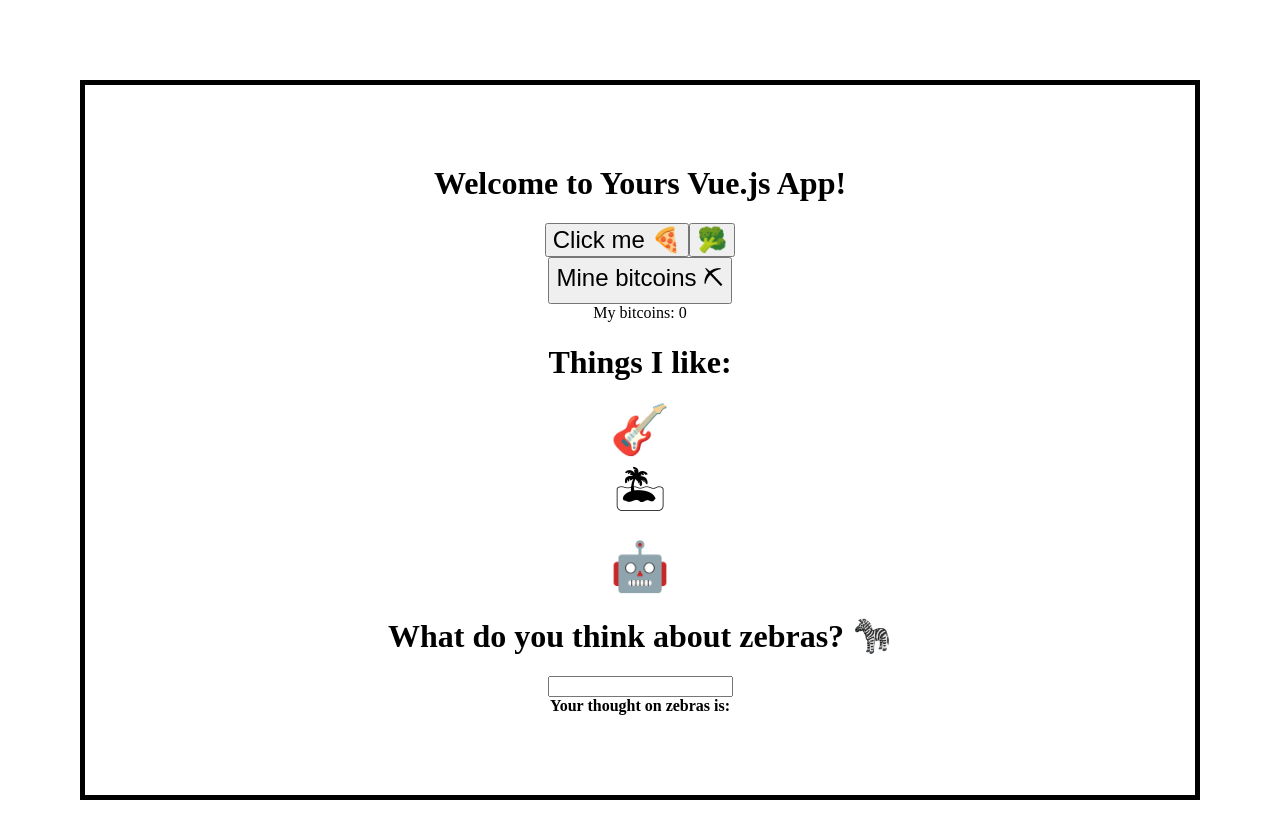
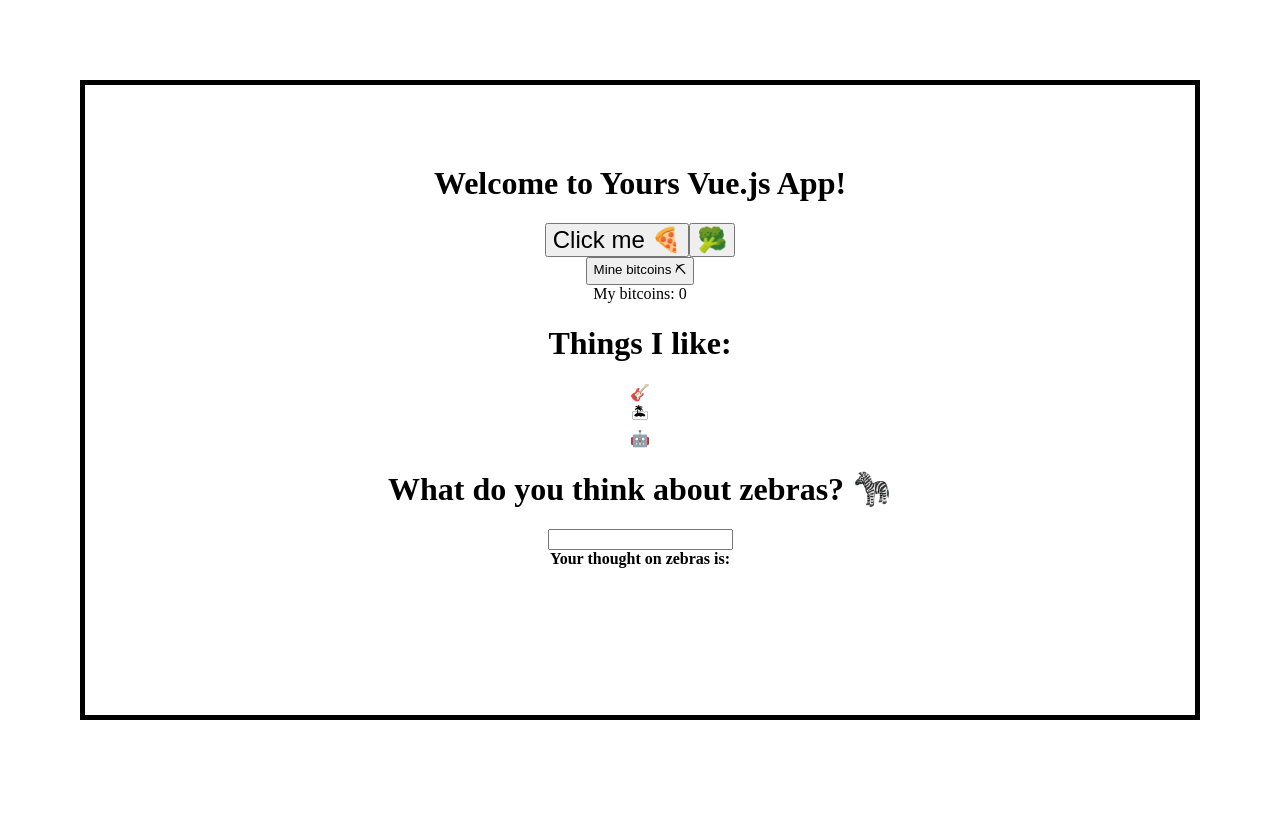
Before and after one commit to ellipticaldoor/vue-example, a Vue app: page / in a window 1280 px wide. Shown: the top 838 px of the page. After the commit the page ends 800 px from the top, so only its background shows below. Built offline with nearby package versions, Linux system fonts and the light colour scheme.

Commit message:
Add About and Bitcoin components

```diff
--- a/src/App.vue
+++ b/src/App.vue
@@ -6,28 +6,24 @@
 
 		<div>{{ '🥑'.repeat(this.foodCounter) }}</div>
 
-		<button v-on:click="minedTimes += 1">Mine bitcoins ⛏</button>
-		<div>My bitcoins: {{ bitcoins }}</div>
-		<div>{{ '💰'.repeat(bitcoins) }}</div>
-
-		<h1>Things I like:</h1>
-		<div class="thingsILike" v-for="thing of thingsIlike">{{ thing }}</div>
-
-		<h1>What do you think about zebras? 🦓</h1>
-		<input type="text" v-model="aThoughtAboutZebras">
-		<div><b>Your thought on zebras is:</b> {{ aThoughtAboutZebras }}</div>
+		<Bitcoin />
+		<About />
 	</div>
 </template>
 
 <script>
+import Bitcoin from './components/Bitcoin.vue';
+import About from './components/About.vue';
+
 export default {
 	name: 'app',
+
+	components: { Bitcoin, About },
 
 	data() {
 		return {
 			msg: 'Welcome to Yours Vue.js App!',
 			foodCounter: 0,
-			minedTimes: 0,
 			thingsIlike: ['🎸', '🏝', '🤖'],
 			aThoughtAboutZebras: '',
 		};
@@ -43,13 +39,6 @@ export default {
 			console.log(food.repeat(this.foodCounter));
 		},
 	},
-
-	computed: {
-		bitcoins() {
-			console.log('You asked how bitcoin you have');
-			return this.minedTimes * 2;
-		},
-	},
 };
 </script>
 
--- /dev/null
+++ b/src/components/About.vue
@@ -0,0 +1,23 @@
+<template>
+	<div id="app">
+		<h1>Things I like:</h1>
+		<div class="thingsILike" v-for="thing of thingsIlike">{{ thing }}</div>
+
+		<h1>What do you think about zebras? 🦓</h1>
+		<input type="text" v-model="aThoughtAboutZebras">
+		<div><b>Your thought on zebras is:</b> {{ aThoughtAboutZebras }}</div>
+	</div>
+</template>
+
+<script>
+export default {
+	name: 'app',
+
+	data() {
+		return {
+			thingsIlike: ['🎸', '🏝', '🤖'],
+			aThoughtAboutZebras: '',
+		};
+	},
+};
+</script>
--- /dev/null
+++ b/src/components/Bitcoin.vue
@@ -0,0 +1,26 @@
+<template>
+	<div id="bitcoin">
+		<button v-on:click="minedTimes += 1">Mine bitcoins ⛏</button>
+		<div>My bitcoins: {{ bitcoins }}</div>
+		<div>{{ '💰'.repeat(bitcoins) }}</div>
+	</div>
+</template>
+
+<script>
+export default {
+	name: 'bitcoin',
+
+	data() {
+		return {
+			minedTimes: 0,
+		};
+	},
+
+	computed: {
+		bitcoins() {
+			console.log('You asked how bitcoin you have');
+			return this.minedTimes * 2;
+		},
+	},
+};
+</script>
```
Also changed, not shown: 1 other file (tests, documents, lock files or other folders).
